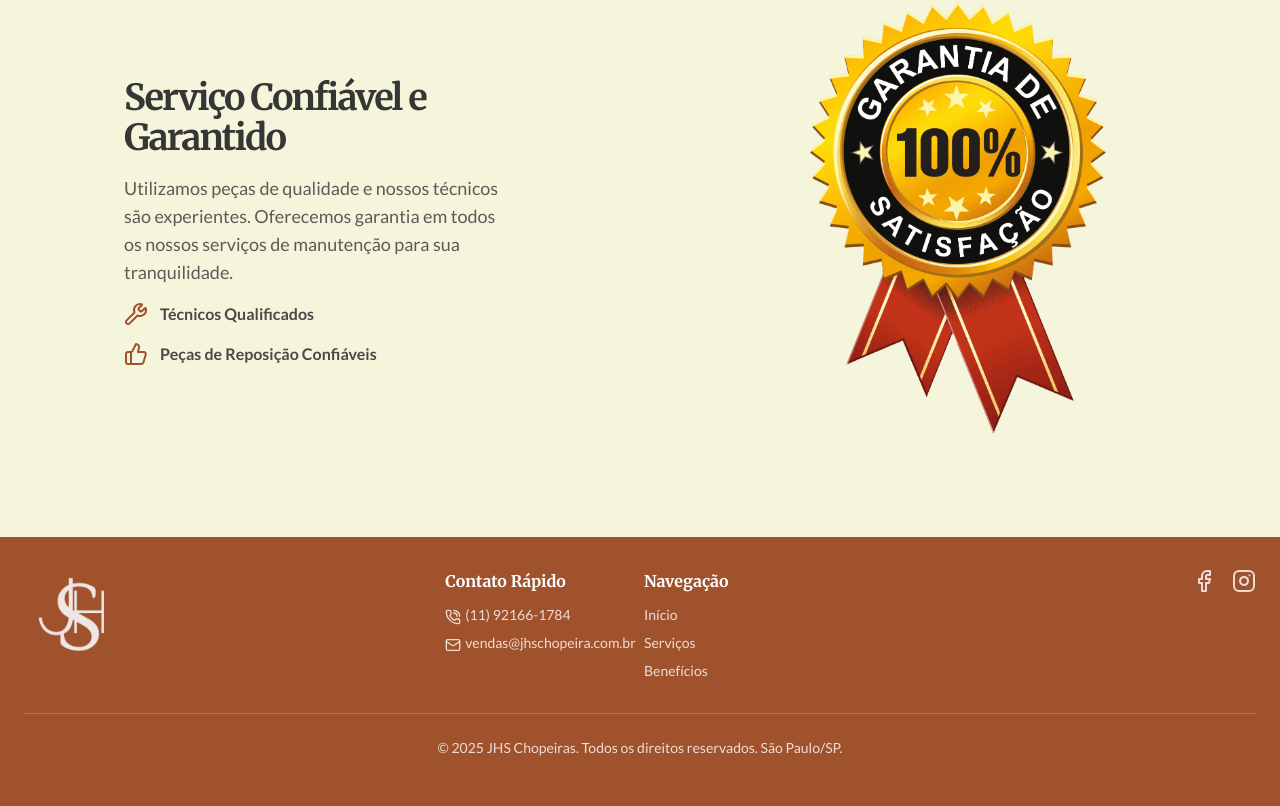
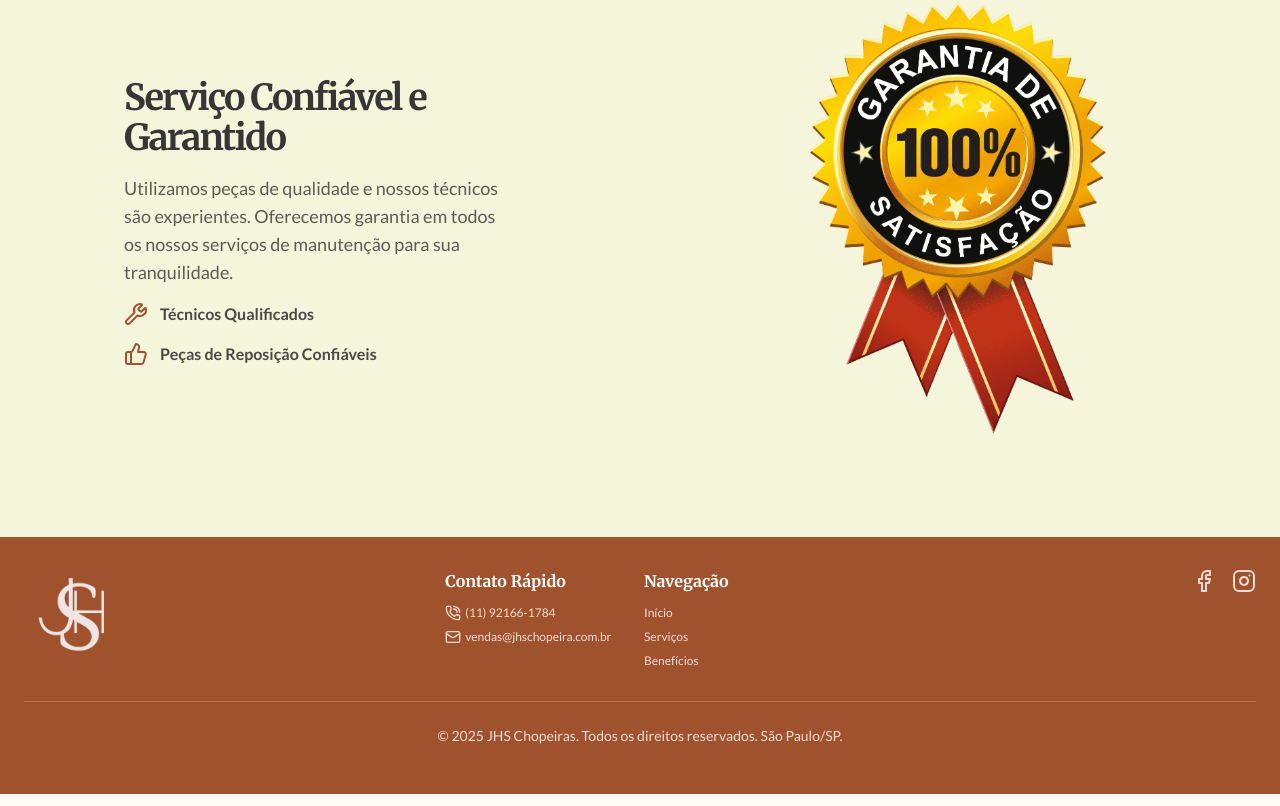
Before and after one commit to jjhschopeiras-ship-it/landing-page-jhs, a Next.js app: page / in a window 1280 px wide. Shown: the part 2760-3566 px from the top of the page. Built offline with nearby package versions, Linux system fonts and the light colour scheme.

Commit message:
Alterações do cliente

```diff
--- a/components/sections/Footer.tsx
+++ b/components/sections/Footer.tsx
@@ -49,7 +49,7 @@ export function Footer({ data, settings }: { data: FooterData; settings: FooterS
                       <li key={link.text}>
                         <a
                           href={link.href}
-                          className="flex items-end gap-1 text-sm opacity-80 hover:opacity-100 transition-opacity"
+                          className="flex items-end gap-1 text-xs opacity-80 hover:opacity-100 transition-opacity"
                         >
                           {PhoneCallIcon && link.text.includes('(') && <PhoneCallIcon className="h-4 w-4" />}
                           {Mail && link.text.toLowerCase().includes('@') && <Mail className="h-4 w-4" />}
```
